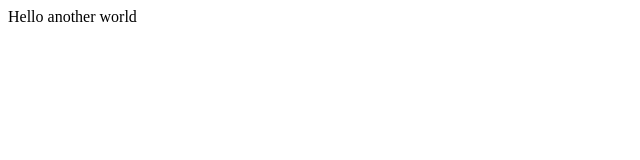
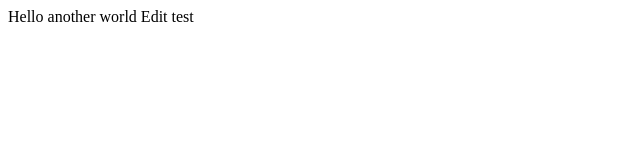
Before and after one commit to sarinna/helloworld-asp, a plain HTML site: page helloworld/index.html in a window 1280 px wide. Shown: the full height of the page, 0-640 px from the left. Drawn offline with Linux system fonts and the light colour scheme.

Commit message:
helloworld/index.html

```diff
--- a/helloworld/index.html
+++ b/helloworld/index.html
@@ -5,6 +5,8 @@
     <title></title>
 </head>
 <body>
-    Hello another world
+
+    Hello another world Edit test
+
 </body>
 </html>
```
Also changed, not shown: 1 other file.
